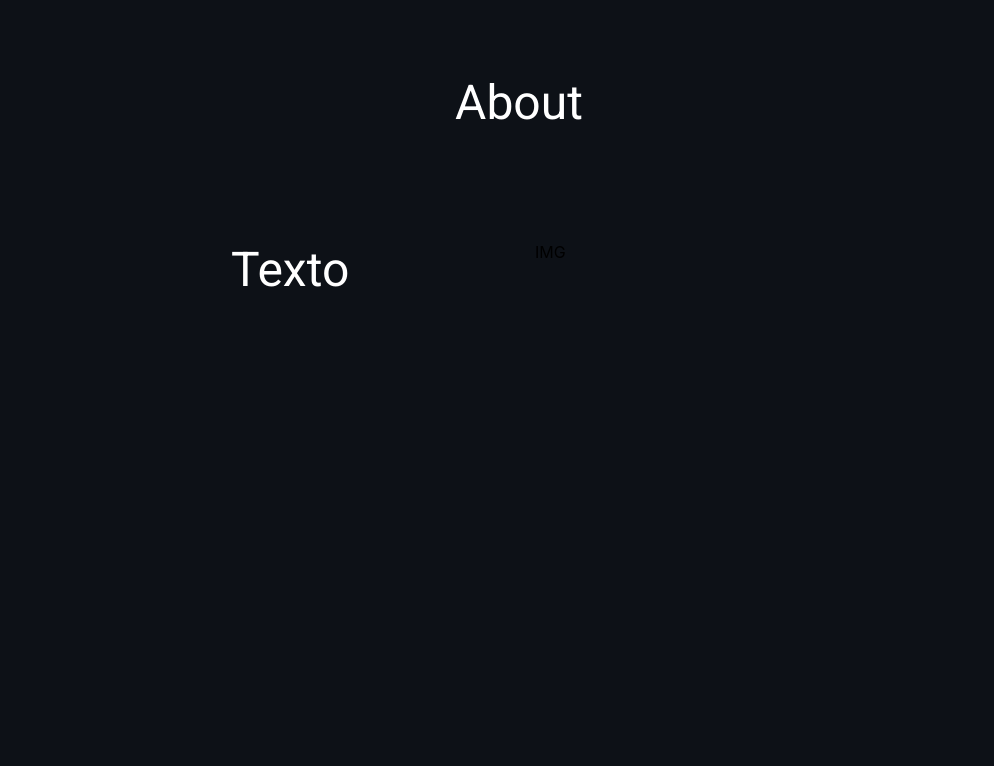
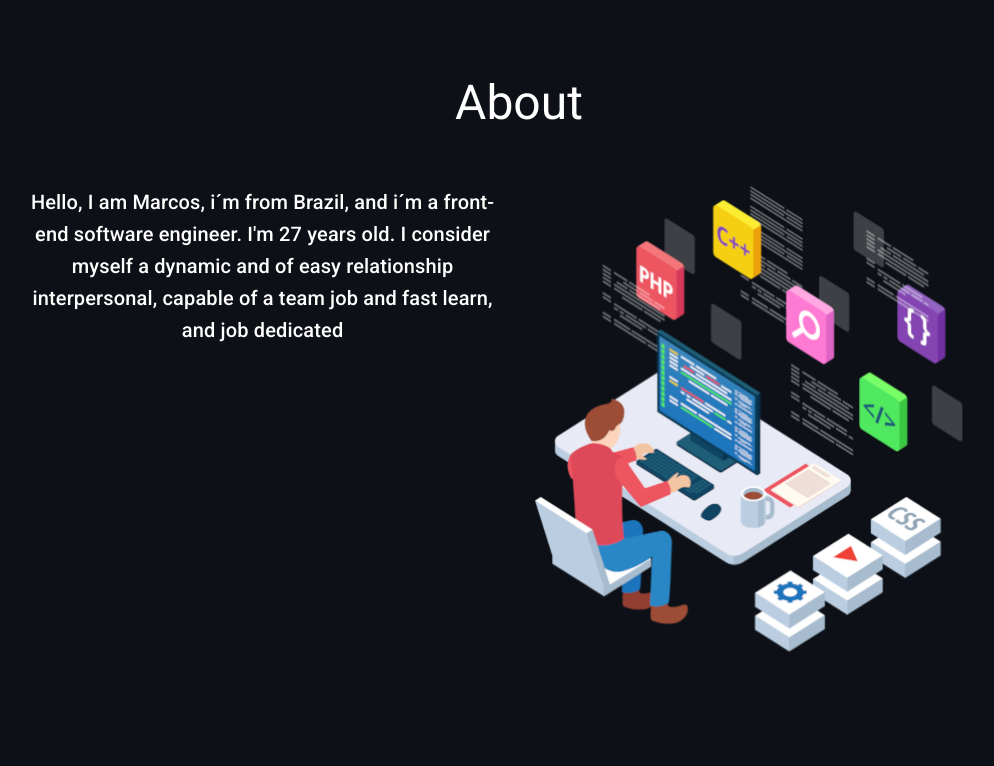
Before and after one commit to msc-santos/portfolio, a React (Create React App) app: page / in a window 1280 px wide. Shown: the part 794-1560 px from the top of the page, without its empty margins (121-1115 px from the left). Built offline with nearby package versions, Linux system fonts and the light colour scheme.

Commit message:
feat: inserted values in screens of home and about

```diff
--- /dev/null
+++ b/custom.d.ts
@@ -0,0 +1 @@
+declare module '*.png'
--- a/package.json
+++ b/package.json
@@ -17,6 +17,7 @@
     "@types/react-dom": "^18.0.11",
     "react": "^18.2.0",
     "react-dom": "^18.2.0",
+    "react-intl": "^6.2.10",
     "react-scripts": "5.0.1",
     "react-tsparticles": "^2.9.3",
     "tsparticles": "^2.9.3",
--- a/src/App.tsx
+++ b/src/App.tsx
@@ -1,7 +1,9 @@
 // bases:
 // https://github.com/mayankagarwal09/dev-portfolio
 
+
 import { Container, Grid, useTheme } from "@mui/material";
+
 import ParticlesComponent from "src/components/Particles";
 import Header from "src/components/Header";
 import DrawerComponent from "src/components/Drawer";
--- /dev/null
+++ b/src/constant/textsPages.json
@@ -0,0 +1,9 @@
+{
+  "home": {
+    "title": "Hello, i am Marcos, nice to meet you!",
+    "sub-title": "I am a frontend software engineer, and mobile software engineer!"
+  },
+  "about": {
+    "text": "Hello, I am Marcos, i´m from Brazil, and i´m a front-end software engineer. I'm 27 years old. I consider myself a dynamic and of easy relationship interpersonal, capable of a team job and fast learn, and job dedicated"
+  }
+}
--- a/src/index.css
+++ b/src/index.css
@@ -33,7 +33,7 @@ code {
 }
 
 .box-grid {
-  padding: 10%;
+  padding: 5%;
 }
 
 .grid-app-content-ts-particles {
@@ -51,3 +51,13 @@ code {
 .d-row-flex {
   display: flex;
 }
+
+.about-image {
+  height: 65%;
+}
+
+@media only screen and (min-width: 1023px) {
+  .about-image {
+    height: 100%;
+  }
+}
--- a/src/index.tsx
+++ b/src/index.tsx
@@ -1,12 +1,13 @@
 import React from 'react';
 import ReactDOM from 'react-dom/client';
-import './index.css';
 import App from 'src/App';
 
+import './index.css';
 import '@fontsource/roboto/300.css';
 import '@fontsource/roboto/400.css';
 import '@fontsource/roboto/500.css';
 import '@fontsource/roboto/700.css';
+
 import { ThemeProvider } from '@mui/material';
 import { theme } from './styles/theme';
 import { MenuProvider } from 'src/context/menuContext'
--- a/src/pages/About/index.tsx
+++ b/src/pages/About/index.tsx
@@ -1,4 +1,7 @@
 import { Typography, Grid, useTheme, Container } from "@mui/material";
+
+import ImageAbout from 'src/assets/about-img.png'
+import textsPages from 'src/constant/textsPages.json'
 
 export default function About() {
   const theme = useTheme()
@@ -11,11 +14,13 @@ export default function About() {
       <Container>
         <Grid container className='box-grid' spacing={4}>
           <Grid item xs={12} sm={12} md={6} lg={6}>
-            <Typography variant="h3" className='text-center' sx={{ color: theme.palette.primary.contrastText }}>
-              Texto
+            <Typography variant="h6" className='text-center' sx={{ color: theme.palette.primary.contrastText }}>
+              {textsPages.about.text}
             </Typography>
           </Grid>
-          <Grid item xs={12} sm={12} md={6} lg={6}>IMG</Grid>
+          <Grid item xs={12} sm={12} md={6} lg={6}>
+            <img src={ImageAbout} alt="image_screen_about_me" className='about-image' />
+          </Grid>
         </Grid>
       </Container>
     </section>
--- a/src/pages/home/index.tsx
+++ b/src/pages/home/index.tsx
@@ -1,17 +1,18 @@
 import { Typography } from "@mui/material";
 import Typewriter from 'typewriter-effect';
+import textsPages from 'src/constant/textsPages.json'
 
 function Home() {
 
   return (
     <section id="home" className='box-content-home'>
       <Typography variant="h3" color='secondary'>
-        Hello, i am Marcos, nice to meet you!
+        {textsPages.home.title}
       </Typography>
       <Typography variant="h4" color='secondary'>
         <Typewriter
           onInit={(typewriter) => {
-            typewriter.typeString('I am a frontend software engineer, and mobile software engineer!')
+            typewriter.typeString(textsPages.home["sub-title"])
               .callFunction(() => {})
               .pauseFor(2500)
               .deleteAll()
--- a/tsconfig.json
+++ b/tsconfig.json
@@ -22,6 +22,7 @@
     "jsx": "react-jsx"
   },
   "include": [
-    "src"
+    "src",
+    "custom.d.ts"
   ]
 }
```
Also changed, not shown: src/assets/about-img.png (added), 1 other file (tests, documents, lock files or other folders).
